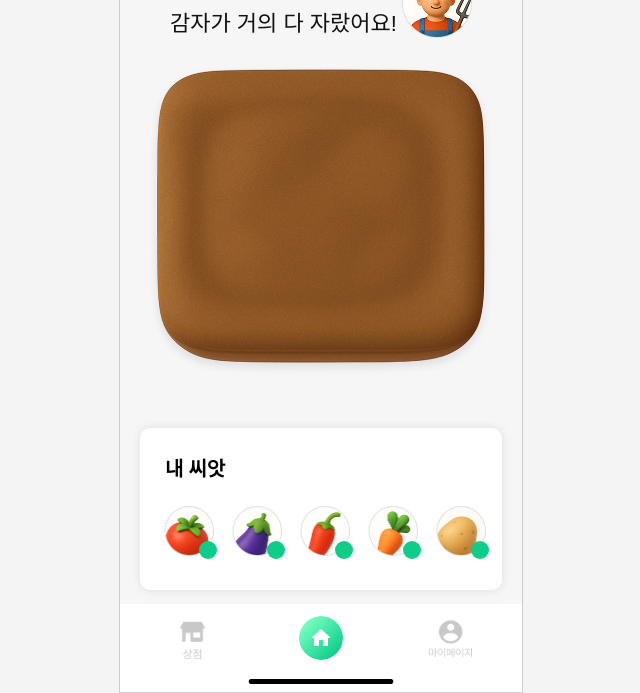
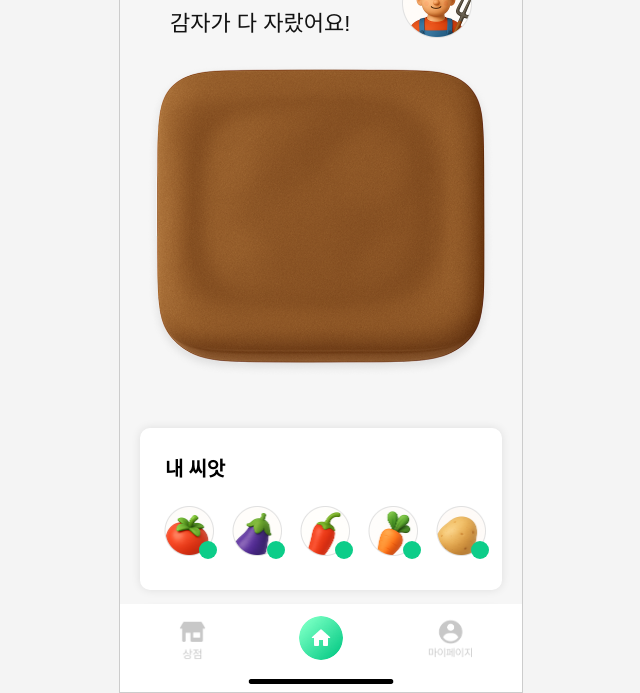
Before and after one commit to sion52/SEEDO, a Flask app: template templates/home.html in a window 1280 px wide. Shown: the part 145-838 px from the top of the page, without its empty margins (319-959 px from the left). Run offline with Flask 3, Linux system fonts and the light colour scheme; the template is opened without the code that fills it, so the values that code supplies are empty; some web fonts are replaced.

Commit message:
시연준비비

```diff
--- a/templates/home.html
+++ b/templates/home.html
@@ -23,7 +23,7 @@
     <div class="greeting">
       <div class="greeting-left">
         <div class="nickname">반가워요, {{ nickname }}님</div>
-        <div class="message">감자가 거의 다 자랐어요!</div>
+        <div class="message">감자가 다 자랐어요!</div>
       </div>
       <img src="{{ url_for('static', filename='image/profile.png') }}" alt="profile" width="70">
     </div>
```
Also changed, not shown: static/image/profile.png.
